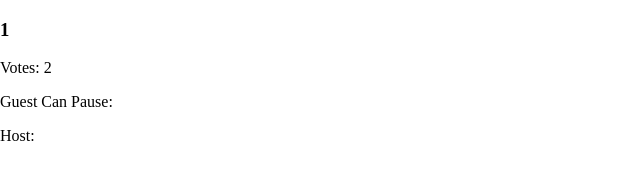
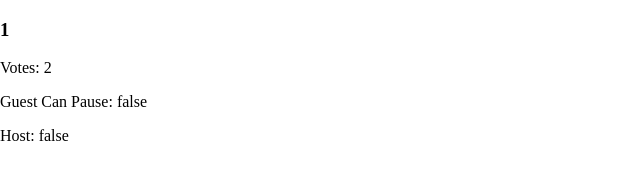
Before and after one commit to anonshubh/music-controller, a React (Create React App) app in the folder react-client/: page /room/1 in a window 1280 px wide. Shown: the top 195 px of the page, without its empty margins (0-640 px from the left). Built offline with nearby package versions, Linux system fonts and the light colour scheme; no server answers.

Commit message:
Added Room Component

```diff
--- a/react-client/src/components/CreateRoomPage.js
+++ b/react-client/src/components/CreateRoomPage.js
@@ -41,7 +41,7 @@ class CreateRoomPage extends Component {
         fetch('/api/create-room/',requestOptions)
         .then(response=>response.json())
         .then(data=>{
-            console.log(data);
+            this.props.history.push('/room/'+ data.code);
         });
     }
 
--- a/react-client/src/components/Room.js
+++ b/react-client/src/components/Room.js
@@ -5,18 +5,32 @@ class Room extends Component {
         super(props);
         this.state = {
             votesToSkip:2,
-            guestcanPause:false,
+            guestCanPause:false,
             isHost:false,
          };
         this.roomCode = this.props.match.params.roomCode;
+        this.getRoomDetails();
     }
+
+    getRoomDetails(){
+        fetch(`/api/get-room?code=${this.roomCode}`)
+        .then(response=> response.json())
+        .then(data=>{
+            this.setState({
+                votesToSkip:data.votes_to_skip,
+                guestCanPause:data.guest_can_pause,
+                isHost:data.is_host,
+            })
+        })
+    }
+
     render() {
         return (
             <div>
                 <h3>{this.roomCode}</h3>
                 <p>Votes: {this.state.votesToSkip}</p>
-                <p>Guest Can Pause: {this.state.guestcanPause}</p>
-                <p>Host: {this.state.isHost}</p>
+                <p>Guest Can Pause: {this.state.guestCanPause.toString()}</p>
+                <p>Host: {this.state.isHost.toString()}</p>
             </div>
          );
     }
```
Also changed, not shown: 2 other files (tests, documents, lock files or other folders).
